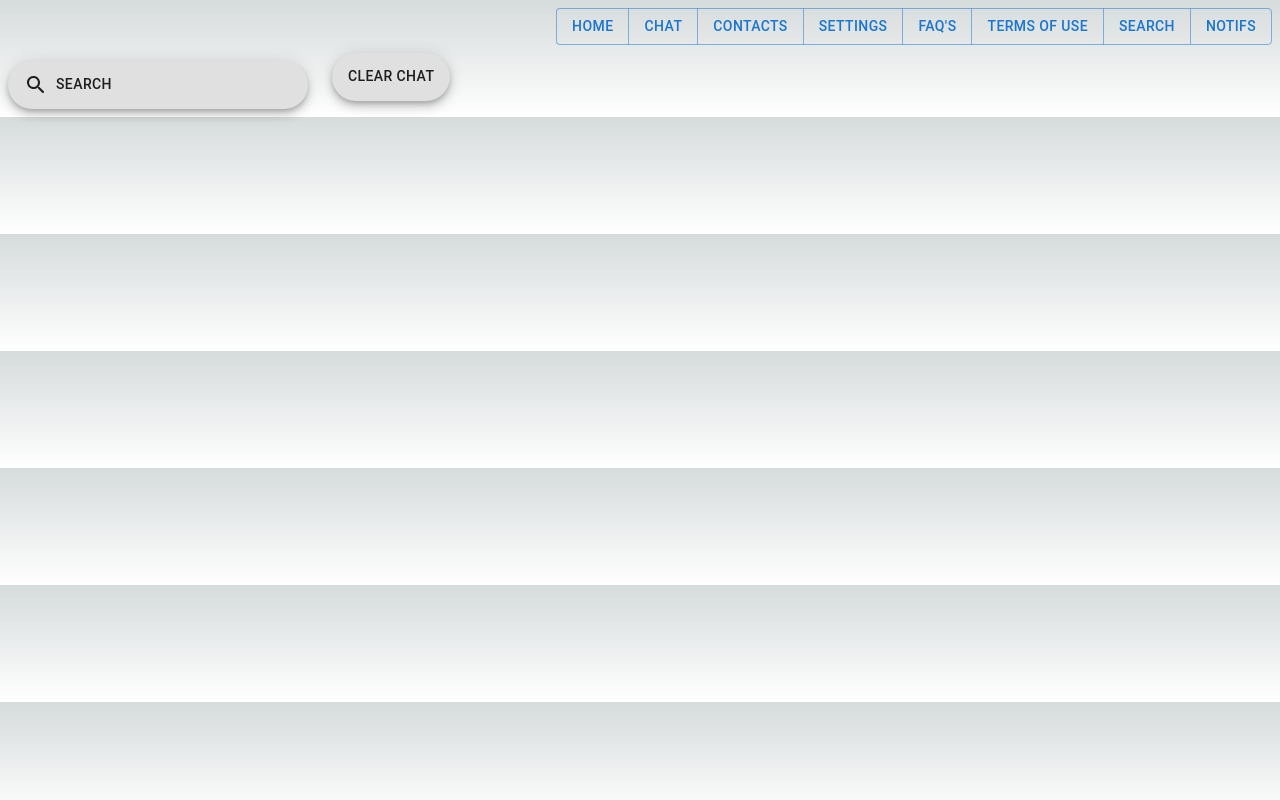
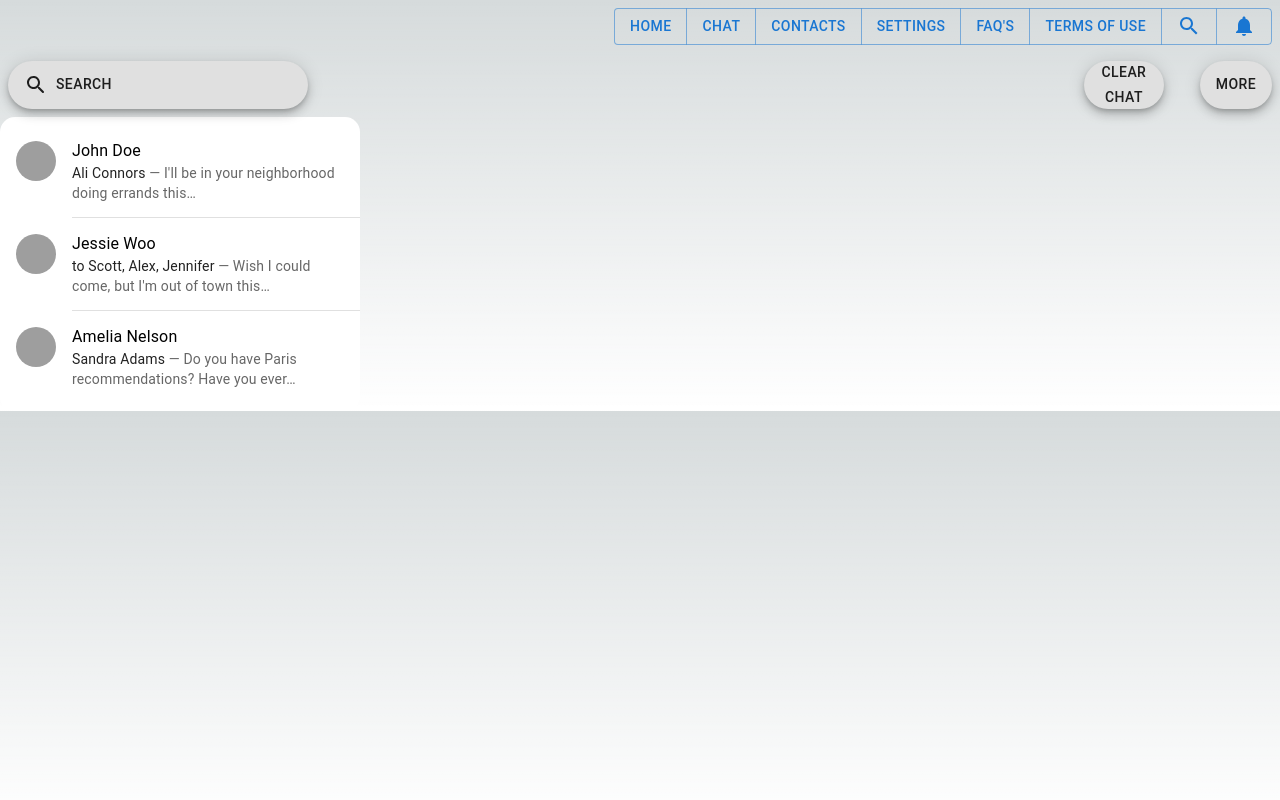
Before and after one commit to bad-eastwind/chatapp_prime, a Next.js app: page / in a window 1280 px wide. Built offline with nearby package versions, Linux system fonts and the light colour scheme; grey boxes are pictures that could not be loaded.

Commit message:
Update 19 June

```diff
--- /dev/null
+++ b/app/UIcomponents/LeftChatlist.jsx
@@ -0,0 +1,81 @@
+'use client'
+import * as React from 'react';
+import List from '@mui/material/List';
+import ListItem from '@mui/material/ListItem';
+import Divider from '@mui/material/Divider';
+import ListItemText from '@mui/material/ListItemText';
+import ListItemAvatar from '@mui/material/ListItemAvatar';
+import Avatar from '@mui/material/Avatar';
+import Typography from '@mui/material/Typography';
+
+export default function AlignItemsList() {
+  return (
+    <List  sx={{ width: '100%', maxWidth: 360, bgcolor: 'background.paper', borderRadius: '15px', overflow: 'hidden' }}>
+      <ListItem alignItems="flex-start">
+        <ListItemAvatar>
+          <Avatar alt="John Doe" src="/static/images/avatar/1.jpg" />
+        </ListItemAvatar>
+        <ListItemText
+          primary="John Doe"
+          secondary={
+            <React.Fragment>
+              <Typography
+                sx={{ display: 'inline' }}
+                component="span"
+                variant="body2"
+                color="text.primary"
+              >
+                Ali Connors
+              </Typography>
+              {" — I'll be in your neighborhood doing errands this…"}
+            </React.Fragment>
+          }
+        />
+      </ListItem>
+      <Divider variant="inset" component="li" />
+      <ListItem  alignItems="flex-start">
+        <ListItemAvatar>
+          <Avatar alt="Jessie Woo" src="/static/images/avatar/2.jpg" />
+        </ListItemAvatar>
+        <ListItemText
+          primary="Jessie Woo"
+          secondary={
+            <React.Fragment>
+              <Typography
+                sx={{ display: 'inline' }}
+                component="span"
+                variant="body2"
+                color="text.primary"
+              >
+                to Scott, Alex, Jennifer
+              </Typography>
+              {" — Wish I could come, but I'm out of town this…"}
+            </React.Fragment>
+          }
+        />
+      </ListItem>
+      <Divider variant="inset" component="li" />
+      <ListItem  alignItems="flex-start">
+        <ListItemAvatar>
+          <Avatar alt="Amelia Nelson" src="/static/images/avatar/3.jpg" />
+        </ListItemAvatar>
+        <ListItemText
+          primary="Amelia Nelson"
+          secondary={
+            <React.Fragment>
+              <Typography
+                sx={{ display: 'inline' }}
+                component="span"
+                variant="body2"
+                color="text.primary"
+              >
+                Sandra Adams
+              </Typography>
+              {' — Do you have Paris recommendations? Have you ever…'}
+            </React.Fragment>
+          }
+        />
+      </ListItem>
+    </List>
+  );
+}
--- a/app/UIcomponents/Secondheader.jsx
+++ b/app/UIcomponents/Secondheader.jsx
@@ -14,41 +14,47 @@ const ExtendedFab = styled(Fab)({
 
 const ExtendedFab1 = styled(Fab)({
 display: 'flex',
-justifyContent: 'flex-start',
+justifyContent: 'flex-end',
 // alignItems: 'flex-end',
+});
+
+const FabContainer1 = styled('div')({
+    display: 'flex',
+    gap: '20px', // Set the desired gap between the FABs
   });
 
 const FabContainer = styled('div')({
   display: 'flex',
-    gap: '16px', // Set the desired gap between the FABs
+  gap: '760px', // Set the desired gap between the FABs
 });
 
 export default function FloatingActionButtons() {
   return (
     <div>
       <FabContainer>
+        <FabContainer1>
           <Box sx={{ '& > :not(style)': { m: 1 } }}>
-        <ExtendedFab variant="extended" size = "large">
+            <ExtendedFab variant="extended" size="large">
               <span style={{ marginRight: '8px' }}>
                 <SearchRoundedIcon sx={{ mr: 1 }} />
                 Search
               </span>
             </ExtendedFab>
           </Box>
-
+        </FabContainer1>
+        <FabContainer1>
           {/* RIght side contents */}
-      <Box sx={{
-        display: 'flex',
-        flexDirection: 'column',
-        alignItems: 'flex-end',
-        '& > *': {
-          m: 1,
-        },
-      }}>
-        <ExtendedFab1 variant="extended" size = "large">
+          <Box sx={{ '& > :not(style)': { m: 1 } }}>
+            <ExtendedFab1 variant="extended" size="large">
               Clear Chat
             </ExtendedFab1>
           </Box>
+          <Box sx={{ '& > :not(style)': { m: 1 } }}>
+            <ExtendedFab1 variant="extended" size="large">
+              More
+            </ExtendedFab1>
+          </Box>
+        </FabContainer1>
       </FabContainer>
     </div>
   );
--- a/app/UIcomponents/Topheader.jsx
+++ b/app/UIcomponents/Topheader.jsx
@@ -3,6 +3,8 @@ import * as React from 'react';
 import Button from '@mui/material/Button';
 import ButtonGroup from '@mui/material/ButtonGroup';
 import Box from '@mui/material/Box';
+import SearchIcon from '@mui/icons-material/Search';
+import NotificationsIcon from '@mui/icons-material/Notifications';
 
 export default function Topheader() {
   return (
@@ -23,8 +25,8 @@ export default function Topheader() {
         <Button>Settings</Button>
         <Button>FAQ's</Button>
         <Button>Terms of Use</Button>
-        <Button>Search</Button>
-        <Button>Notifs</Button>
+        <Button><SearchIcon/></Button>
+        <Button><NotificationsIcon/></Button>
       </ButtonGroup>
     </Box>
   );
--- a/app/page.js
+++ b/app/page.js
@@ -3,12 +3,14 @@
 // import ChatApp from './ChatApp.js';
 import Topheader from './UIcomponents/Topheader'
 import Secondheader from './UIcomponents/Secondheader'
+import LeftChatlist from './UIcomponents/LeftChatlist'
 
 function Home(){
   return(
     <div>
       <Topheader/>
       <Secondheader/>
+      <LeftChatlist/>
     </div>
   )
 }
```
Lines whose indentation alone changed are shown as unchanged.
